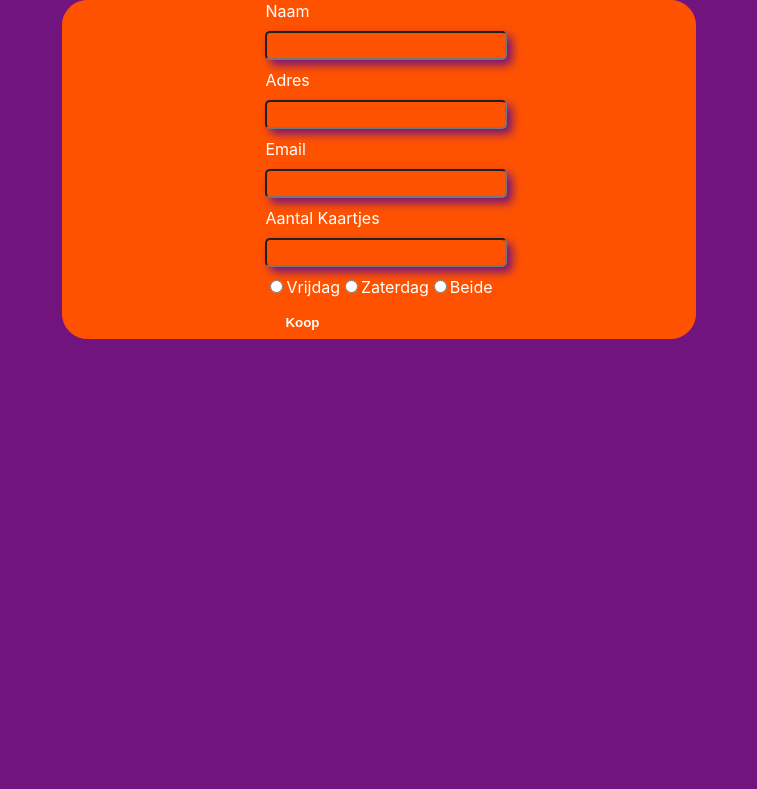
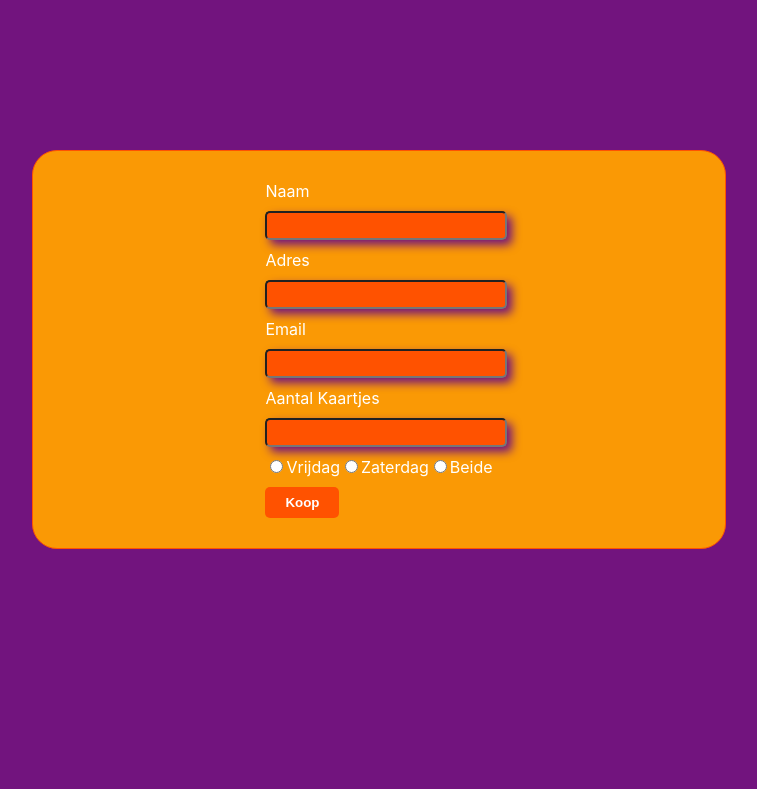
Before and after one commit to ChrisRoit/festival, a PHP site: page /kaartjes.php?page=kaartjes in a window 1280 px wide. Shown: the part 57-846 px from the top of the page, without its empty margins (261-1018 px from the left). Run offline with PHP 8.4, Linux system fonts and the light colour scheme.

Commit message:
les voorbij aan de form styling gewerkt

```diff
--- a/Code/css/kaartjes.css
+++ b/Code/css/kaartjes.css
@@ -55,15 +55,14 @@ main{
 
 
 .custom-jumbotron{
-    background-color:#FF5200;
+    background-color:#FA9905;
     border: #FF5200 solid 1px;
     width: 50%;
-    margin-left:50%;
-
+    margin-left: 50%;
+    margin-top: 150px;
     border-radius: 25px;
-
-    transform:translateX(-50%);
-
+    padding: 30px;
+    transform: translateX(-50%);
 }
 
 .jumbotron-wrapper{
```
